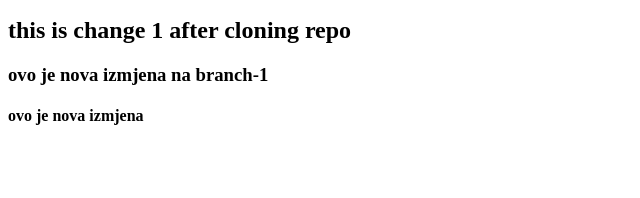
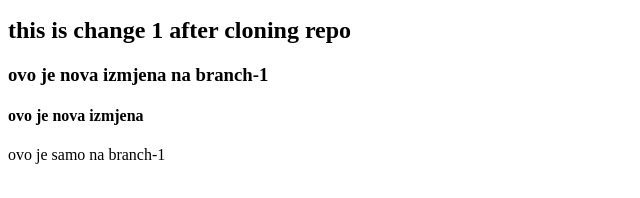
Before and after one commit to NoelaOst/GIT-commands-npm-testing, a plain HTML site: page index.html in a window 1280 px wide. Shown: the part 110-308 px from the top of the page, without its empty margins (0-640 px from the left). Drawn offline with Linux system fonts and the light colour scheme.

Commit message:
samo na branchu dodan div

```diff
--- a/index.html
+++ b/index.html
@@ -13,6 +13,7 @@
       <h2>this is change 1 after cloning repo</h2>
       <h3>ovo je nova izmjena na branch-1</h3>
       <h4>ovo je nova izmjena</h4>
+      <div>ovo je samo na branch-1</div>
     </main>
   </body>
 </html>
```
